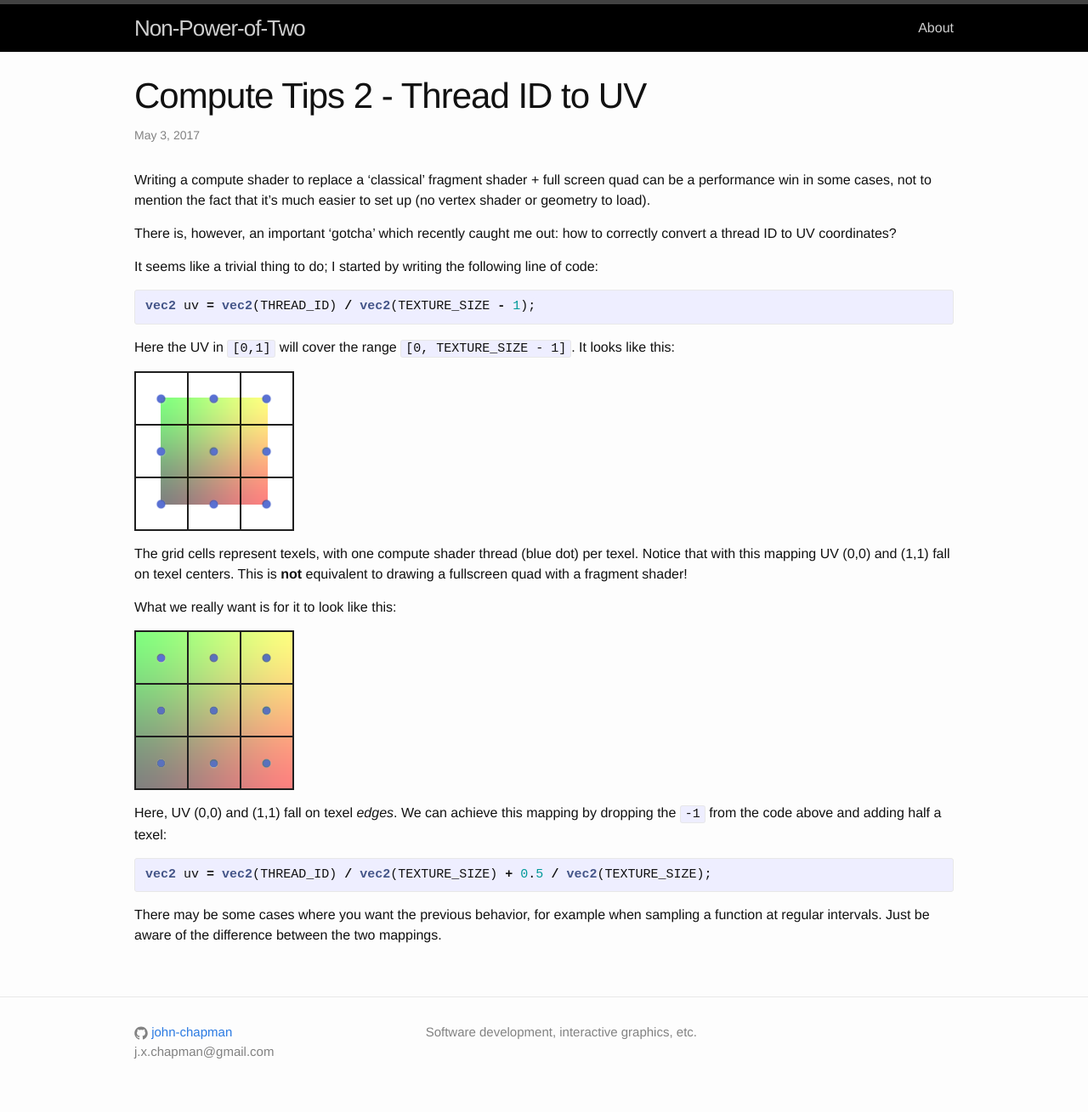
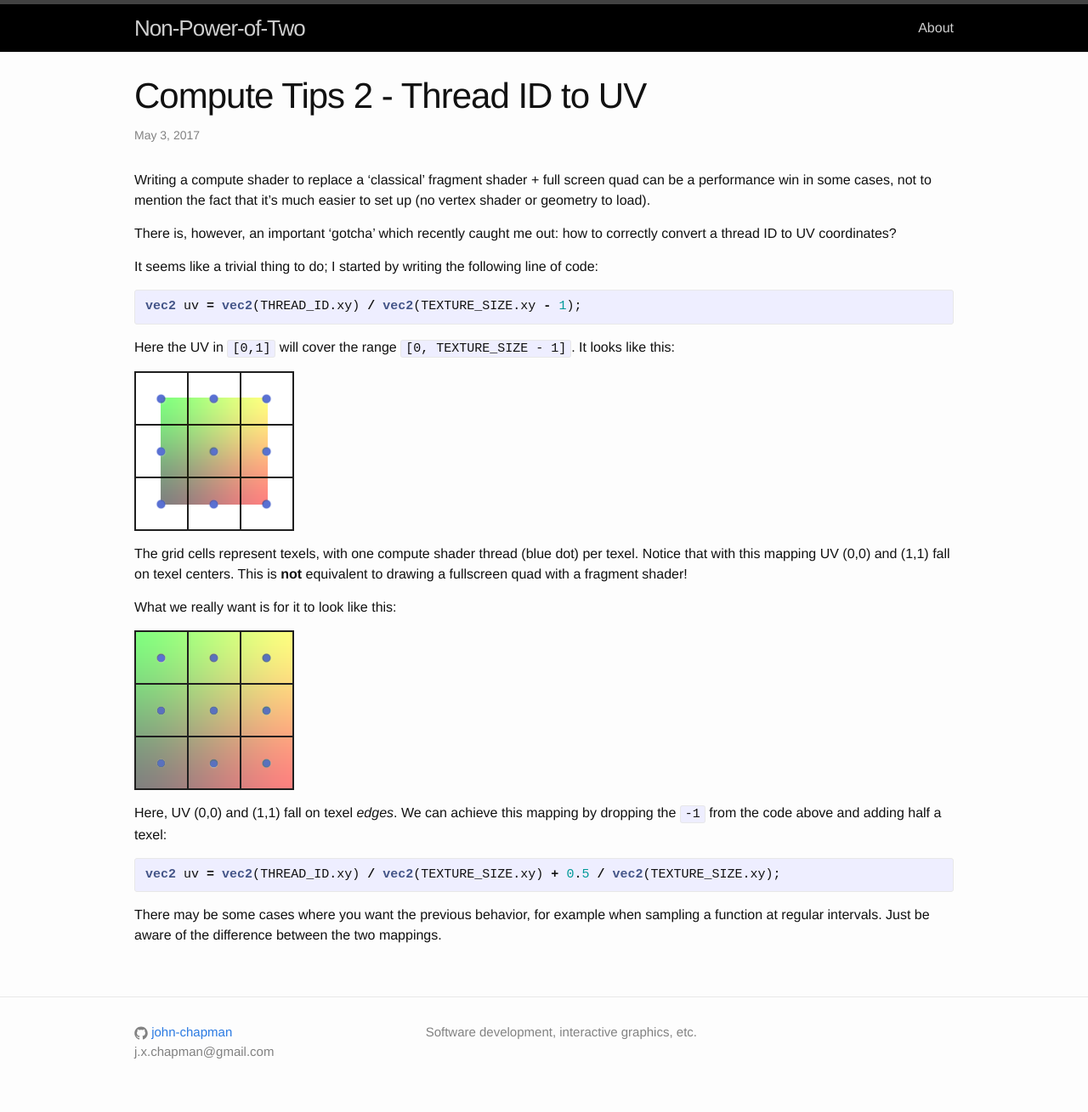
Before and after one commit to john-chapman/john-chapman.github.io, a Jekyll site: the page built from _posts/2017-05-03-compute-tips-2.md, in a window 1280 px wide. Shown: the whole page at 85% size. Built offline with Jekyll 4.4.1, drawn with Linux system fonts in a browser that asks for light colours; comment, search, counter and statistics services are not loaded.

```diff
--- a/_posts/2017-05-03-compute-tips-2.md
+++ b/_posts/2017-05-03-compute-tips-2.md
@@ -14,7 +14,7 @@ There is, however, an important 'gotcha' which recently caught me out: how to co
 It seems like a trivial thing to do; I started by writing the following line of code:
 
 {% highlight glsl %}
-vec2 uv = vec2(THREAD_ID) / vec2(TEXTURE_SIZE - 1);
+vec2 uv = vec2(THREAD_ID.xy) / vec2(TEXTURE_SIZE.xy - 1);
 {% endhighlight %}
 
 Here the UV in `[0,1]` will cover the range `[0, TEXTURE_SIZE - 1]`. It looks like this:
@@ -30,7 +30,7 @@ What we really want is for it to look like this:
 Here, UV (0,0) and (1,1) fall on texel _edges_. We can achieve this mapping by dropping the `-1` from the code above and adding half a texel:
 
 {% highlight glsl %}
-vec2 uv = vec2(THREAD_ID) / vec2(TEXTURE_SIZE) + 0.5 / vec2(TEXTURE_SIZE);
+vec2 uv = vec2(THREAD_ID.xy) / vec2(TEXTURE_SIZE.xy) + 0.5 / vec2(TEXTURE_SIZE.xy);
 {% endhighlight %}
 
 There may be some cases where you want the previous behavior, for example when sampling a function at regular intervals. Just be aware of the difference between the two mappings.
```
